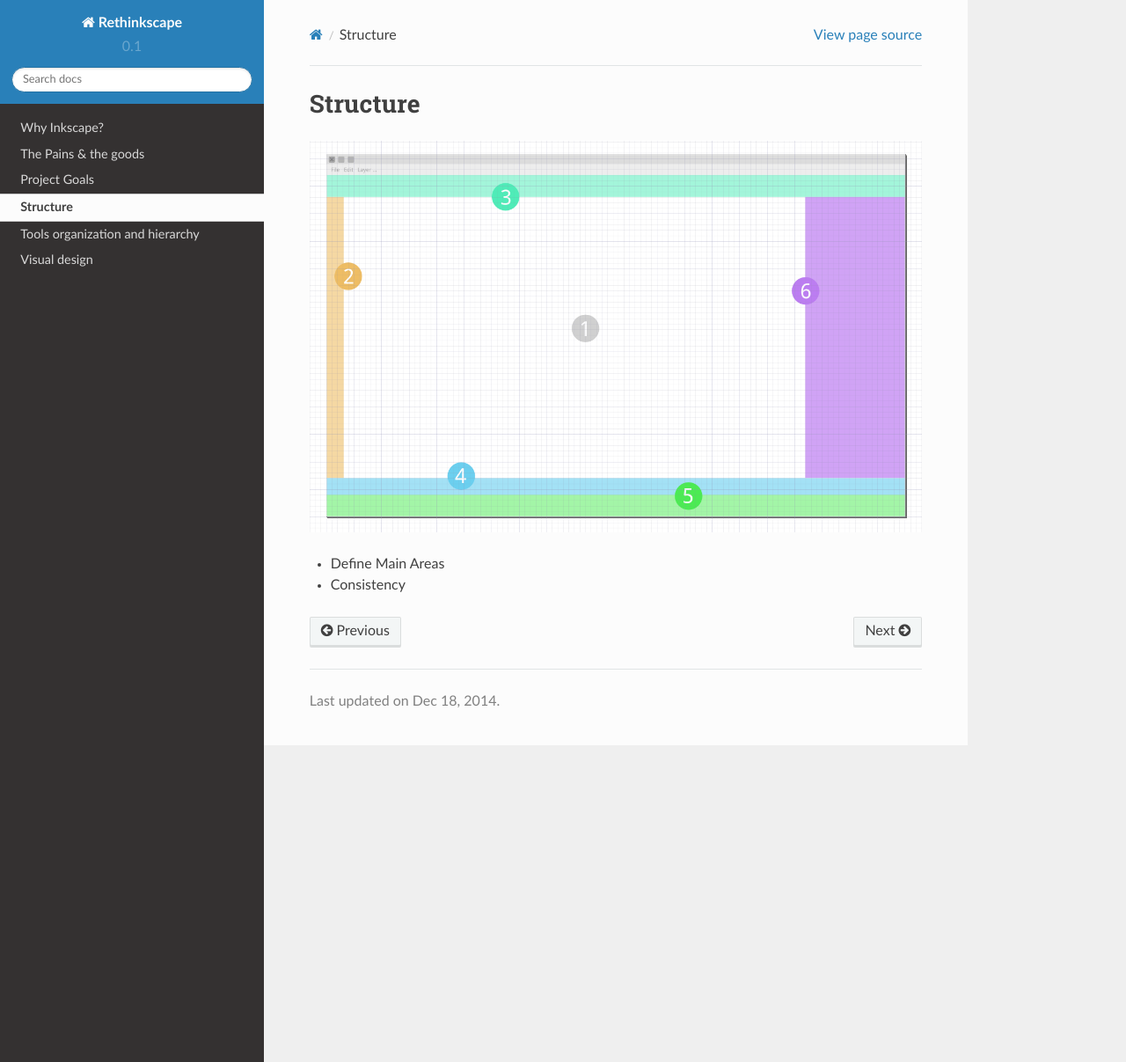
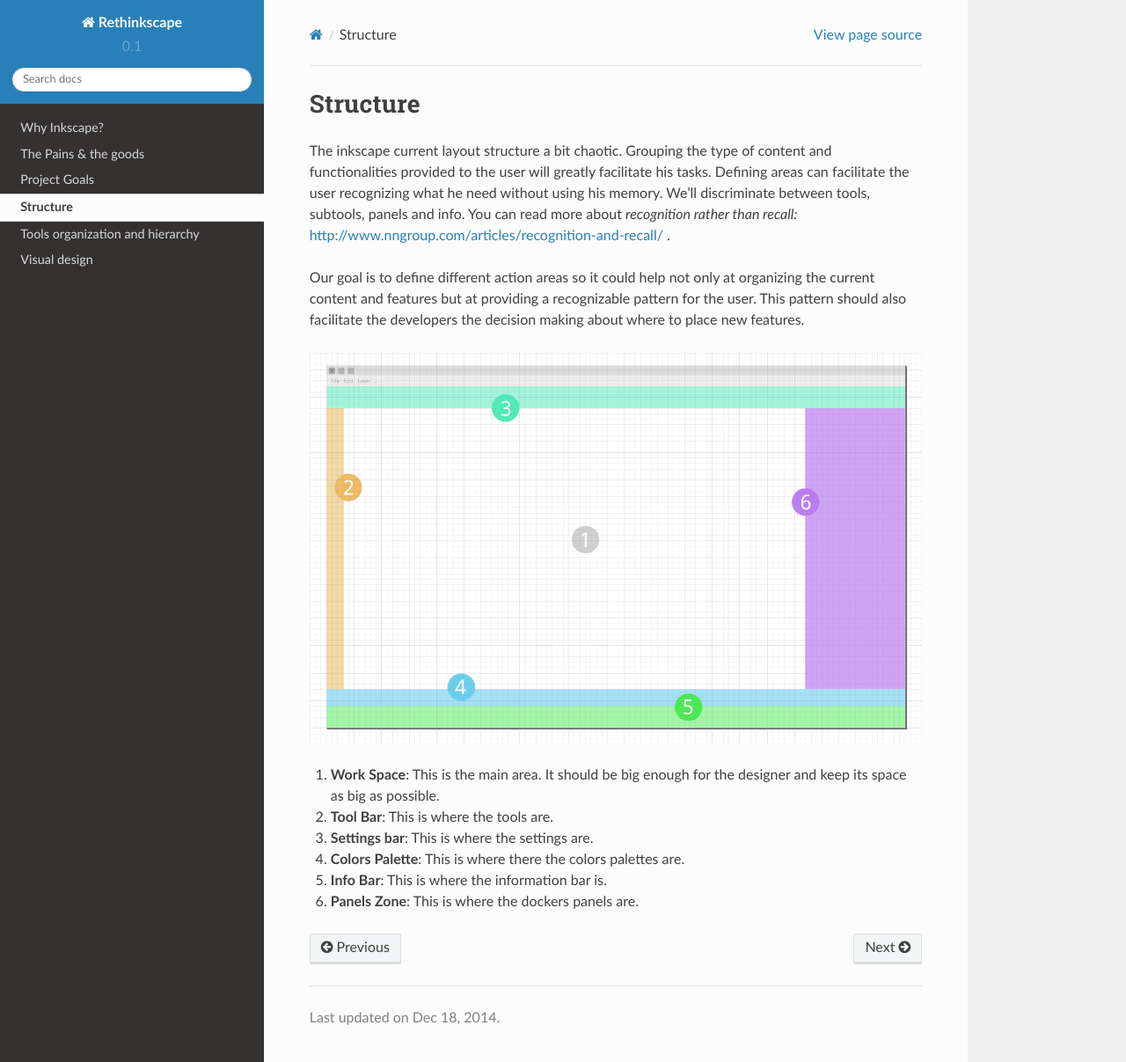
Before and after one commit to PIWEEK/rethinkscape, a Sphinx documentation site: the page built from docs/structure/index.rst, in a window 1280 px wide and 1207 px high. Shown: the whole window at 88% size. Built offline with Sphinx 7.4.7 and the Read the Docs theme 2.0.0, drawn with Linux system fonts in a browser that asks for light colours.

Commit message:
Structure documentation page

```diff
--- a/docs/goals/index.rst
+++ b/docs/goals/index.rst
@@ -2,11 +2,12 @@
 =================================
 
 We’ve made several working sessions to clarify the main inkscape problems in terms of user experience. We got to a list of good and bad things that lead us to what we find are the major issues that we will approach:
+
 - There are a lot of non key features at plain sight and at the same level of the basic ones.
 - There is no consistency in the user flow
 - There is room for improvements on visual design.
 
-[photos]
+.. image:: ../images/goals.jpg
 
 With this in mind we decided to focus our inkscape redesign proposal on three basic concepts:
 
--- a/docs/structure/index.rst
+++ b/docs/structure/index.rst
@@ -1,7 +1,15 @@
 Structure
 =================================
 
+The inkscape current layout structure a bit chaotic. Grouping the type of content and functionalities provided to the user will greatly facilitate his tasks. Defining areas can facilitate the user recognizing what he need without using his memory. We’ll discriminate between tools, subtools, panels and info. You can read more about *recognition rather than recall:* http://www.nngroup.com/articles/recognition-and-recall/ .
+
+Our goal is to define different action areas so it could help not only at organizing the current content and features but at providing a recognizable pattern for the user. This pattern should also facilitate the developers the decision making about where to place new features.
+
 .. image:: ../images/structure.png
 
-- Define Main Areas
-- Consistency
+#. **Work Space**: This is the main area. It should be big enough for the designer and keep its space as big as possible.
+#. **Tool Bar**: This is where the tools are.
+#. **Settings bar**: This is where the settings are.
+#. **Colors Palette**: This is where there the colors palettes are.
+#. **Info Bar**: This is where the information bar is.
+#. **Panels Zone**: This is where the dockers panels are.
```
Also changed, not shown: docs/images/goals.jpg (added).
